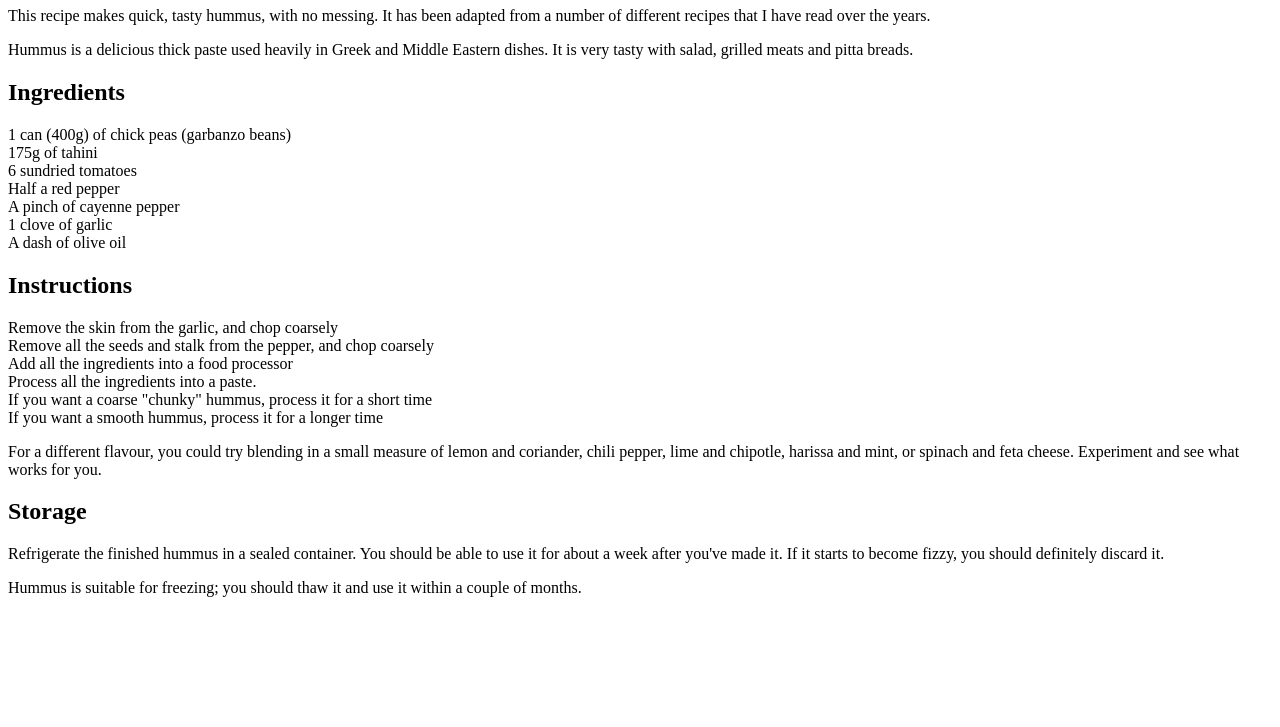
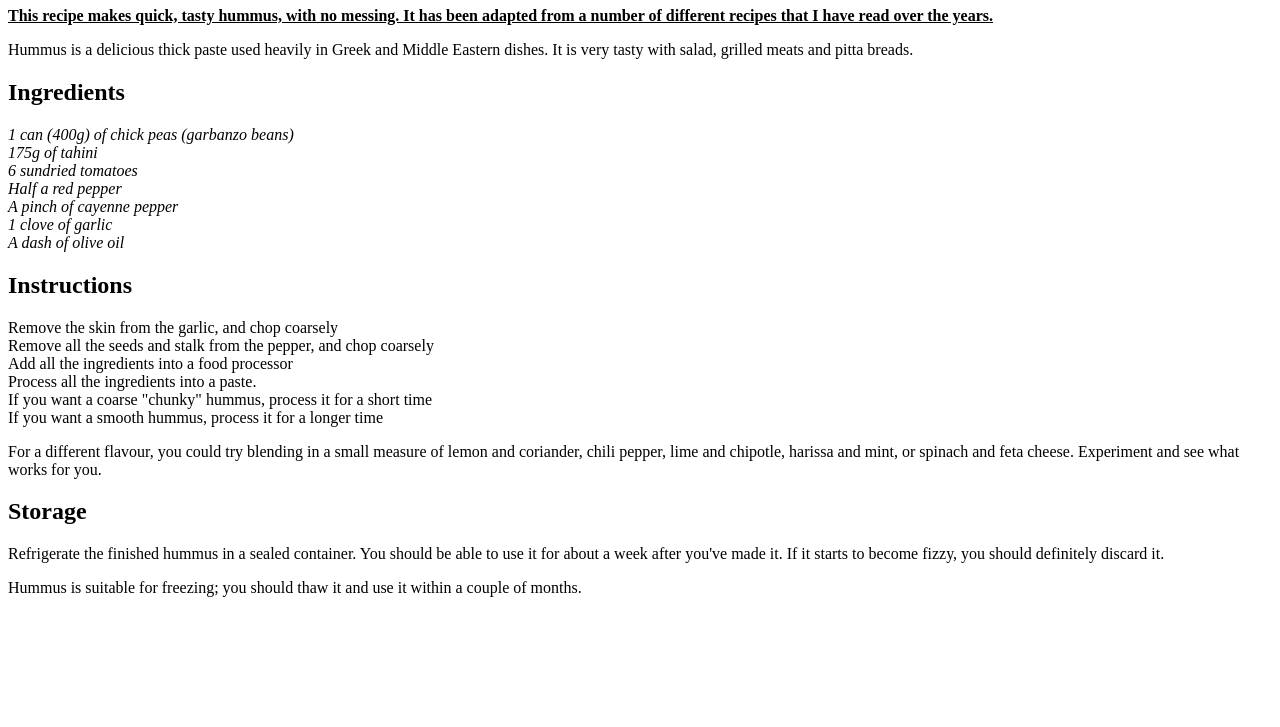
Before and after one commit to effecoppola/effecoppola.github.io, a plain HTML site: page example/recipe.html in a window 1280 px wide. Shown: the part 73-800 px from the top of the page. Drawn offline with Linux system fonts and the light colour scheme.

Commit message:
initial commit

```diff
--- a/example/recipe.html
+++ b/example/recipe.html
@@ -6,23 +6,23 @@
     <title>Quick hummus recipe</title>
 </head>
 <body>
-<h1> Quick hummus recipe </h1>
+<h1> <strong> <font color="#ff7f50"> Quick hummus recipe </font> </h1></strong>
 
-<p>This recipe makes quick, tasty hummus, with no messing. It has been adapted from a number of different recipes that I
-    have read over the years. </p>
+<p><strong> <ins> This recipe makes quick, tasty hummus, with no messing. It has been adapted from a number of different recipes that I
+    have read over the years. </ins> </p></strong>
 
 <p>Hummus is a delicious thick paste used heavily in Greek and Middle Eastern dishes. It is very tasty with salad,
     grilled meats and pitta breads. </p>
 
 <h2> Ingredients </h2>
 <p>
-    1 can (400g) of chick peas (garbanzo beans)<br>
-    175g of tahini<br>
-    6 sundried tomatoes<br>
-    Half a red pepper<br>
-    A pinch of cayenne pepper<br>
-    1 clove of garlic<br>
-    A dash of olive oil<br>
+    <em>1 can (400g) of chick peas (garbanzo beans)<br></em>
+    <em>175g of tahini<br></em>
+    <em>6 sundried tomatoes<br></em>
+    <em>Half a red pepper<br></em>
+    <em>A pinch of cayenne pepper<br></em>
+   <em> 1 clove of garlic<br></em>
+    <em>A dash of olive oil<br></em>
 </p>
 <h2>Instructions</h2>
 
```
